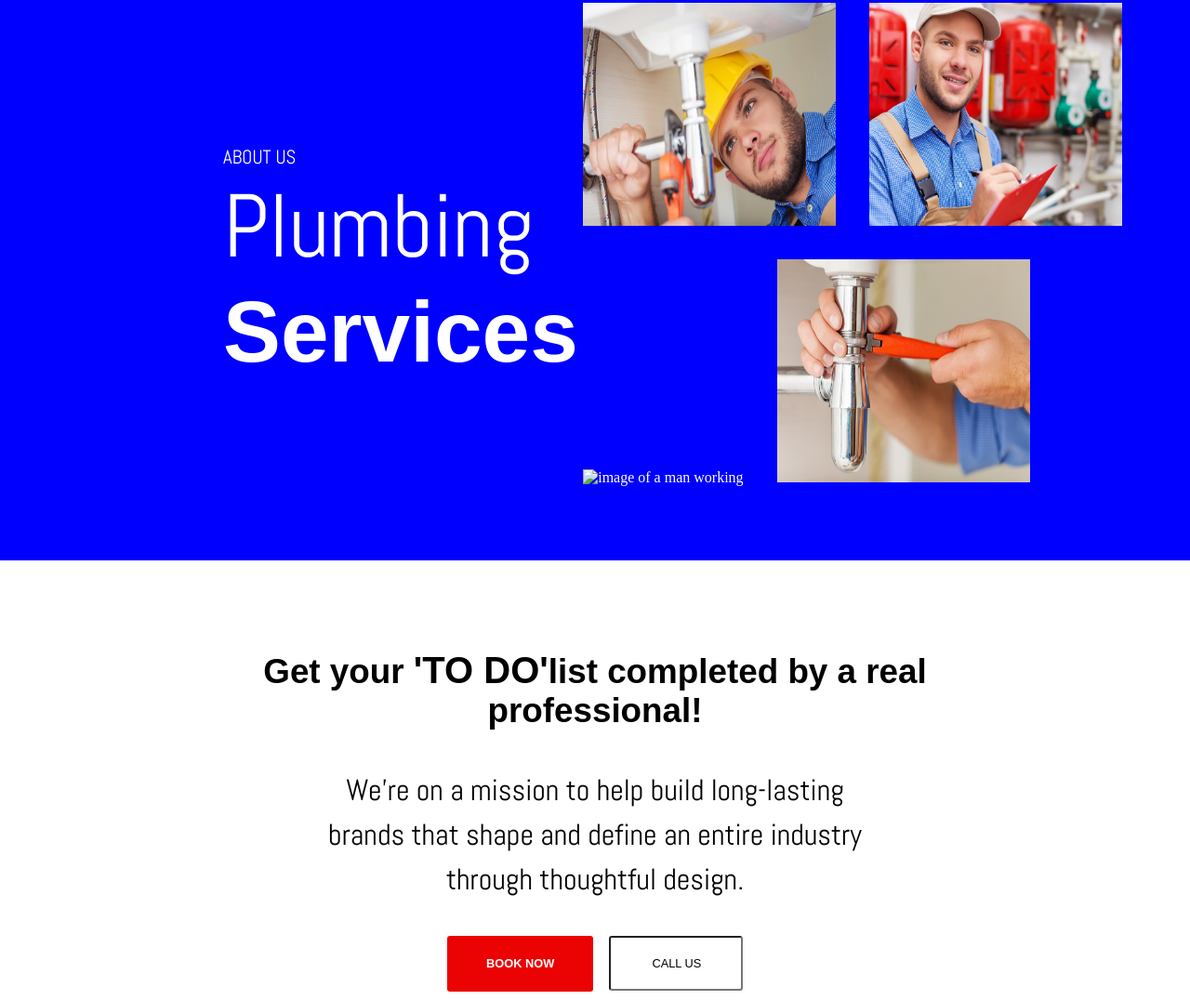
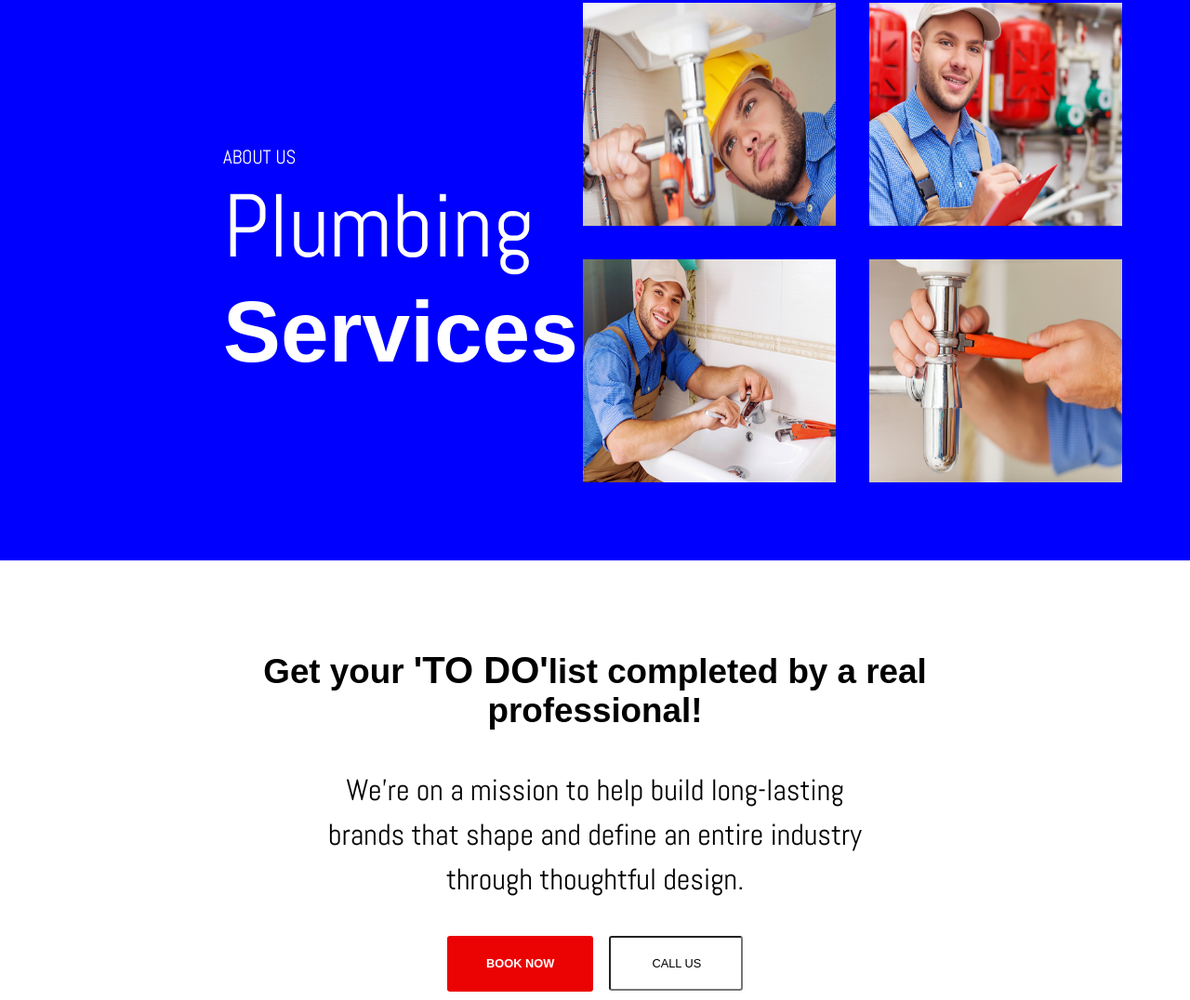
Before and after one commit to Cheediogo/Vendor-Page, a plain HTML site: page index.html in a window 1280 px wide. Shown: the part 4453-5529 px from the top of the page at 93% size. Drawn offline with Linux system fonts and the light colour scheme; the site is published under a folder, as on GitHub Pages, so addresses that start at the root find nothing.

Commit message:
Update index.html

```diff
--- a/index.html
+++ b/index.html
@@ -140,7 +140,7 @@
                     <img src="./img/about-2.jpg" alt="image of a man">
                 </div>
                 <div class="about-img-container-2">
-                    <img class="img-3" src="/img/about-3.jpg" alt="image of a man working">
+                    <img class="img-3" src="./img/about-3.jpg" alt="image of a man working">
                     <img src="./img/about-4.jpg" alt="image of a repair">
                 </div>
             </div>
```
